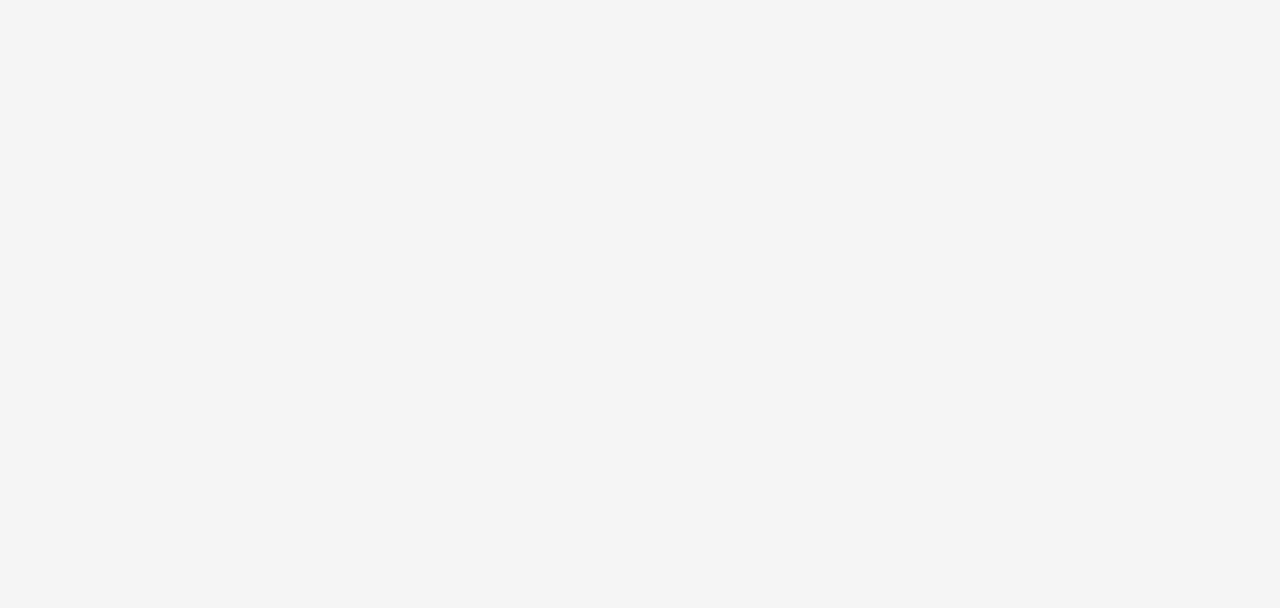
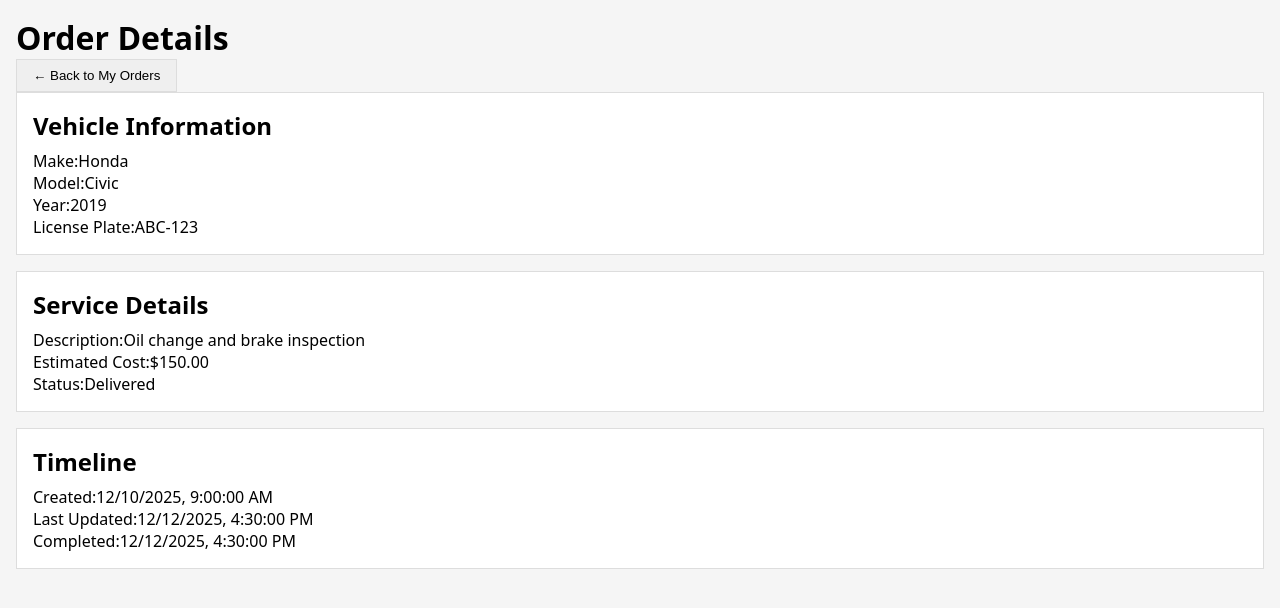
Before and after one commit to jabdi13/garage, a React (Vite) app: page /client/order/1 in a window 1280 px wide. Before the commit this address had no page. Shown: the top 608 px of the page. Built offline with nearby package versions, Linux system fonts and the light colour scheme.

Commit message:
Client order details feature

```diff
--- a/src/App.tsx
+++ b/src/App.tsx
@@ -4,6 +4,7 @@ import { GarageView } from './components/GarageView';
 import { CreateOrderPage } from './pages/CreateOrderPage';
 import { OrderDetailPage } from './pages/OrderDetailPage';
 import { ClientPortalPage } from './pages/ClientPortalPage';
+import { ClientOrderDetailPage } from './pages/ClientOrderDetailPage';
 
 function App() {
   return (
@@ -14,6 +15,7 @@ function App() {
           <Route path="/garage/new" element={<CreateOrderPage />} />
           <Route path="/garage/order/:orderId" element={<OrderDetailPage />} />
           <Route path="/client" element={<ClientPortalPage />} />
+          <Route path="/client/order/:orderId" element={<ClientOrderDetailPage />} />
         </Routes>
       </BrowserRouter>
     </OrdersProvider>
--- a/src/components/GarageView.tsx
+++ b/src/components/GarageView.tsx
@@ -5,6 +5,7 @@ import type { OrderStatus } from '../types/repairOrder';
 import { OrderList } from './OrderList';
 import { ConfirmationBanner } from './ConfirmationBanner';
 import { OrderFilters } from './OrderFilters';
+import { getStatusLabel } from '../utils/orderUtils';
 
 export function GarageView() {
   const { orders, updateOrderStatus } = useOrders();
@@ -16,18 +17,6 @@ export function GarageView() {
 
   const [statusFilter, setStatusFilter] = useState<string>('all');
   const [searchTerm, setSearchTerm] = useState<string>('');
-
-  const formatStatus = (status: OrderStatus) => {
-    const labels = {
-      pending: 'Pending',
-      awaiting_approval: 'Awaiting Approval',
-      approved: 'Approved',
-      in_progress: 'In Progress',
-      completed: 'Completed',
-      delivered: 'Delivered'
-    };
-    return labels[status];
-  };
 
   const handleRequestStatusChange = (orderId: string, newStatus: OrderStatus, orderName: string) => {
     setPendingStatusChange({ orderId, newStatus, orderName });
@@ -63,7 +52,7 @@ export function GarageView() {
     <div className="garage-view">
       {pendingStatusChange && (
         <ConfirmationBanner
-          message={`Change ${pendingStatusChange.orderName} status to ${formatStatus(pendingStatusChange.newStatus)}?`}
+          message={`Change ${pendingStatusChange.orderName} status to ${getStatusLabel(pendingStatusChange.newStatus)}?`}
           onConfirm={handleConfirmStatusChange}
           onCancel={handleCancelStatusChange}
         />
--- /dev/null
+++ b/src/pages/ClientOrderDetailPage.tsx
@@ -0,0 +1,105 @@
+import { useParams, useNavigate } from 'react-router-dom';
+import { useOrders } from '../context/OrdersContext';
+import { getStatusLabel } from '../utils/orderUtils';
+
+export function ClientOrderDetailPage() {
+  const { orderId } = useParams<{ orderId: string }>();
+  const { orders } = useOrders();
+  const navigate = useNavigate();
+
+  const order = orders.find(o => o.id === orderId);
+
+  if (!order) {
+    return (
+      <div className="client-order-detail">
+        <h1>Order Not Found</h1>
+        <p>The order you're looking for doesn't exist.</p>
+        <button onClick={() => navigate('/client')}>Back to My Orders</button>
+      </div>
+    );
+  }
+
+  return (
+    <div className="client-order-detail">
+      <div className="detail-header">
+        <h1>Order Details</h1>
+        <button onClick={() => navigate('/client')} className="btn-back">
+          ← Back to My Orders
+        </button>
+      </div>
+
+      <div className="detail-content">
+        {/* Vehicle Info Card */}
+        <div className="info-card">
+          <h2>Vehicle Information</h2>
+          <div className="info-grid">
+            <div className="info-item">
+              <span className="info-label">Make:</span>
+              <span className="info-value">{order.vehicle.make}</span>
+            </div>
+            <div className="info-item">
+              <span className="info-label">Model:</span>
+              <span className="info-value">{order.vehicle.model}</span>
+            </div>
+            <div className="info-item">
+              <span className="info-label">Year:</span>
+              <span className="info-value">{order.vehicle.year}</span>
+            </div>
+            <div className="info-item">
+              <span className="info-label">License Plate:</span>
+              <span className="info-value">{order.vehicle.licensePlate}</span>
+            </div>
+          </div>
+        </div>
+
+        {/* Service Details Card */}
+        <div className="info-card">
+          <h2>Service Details</h2>
+          <div className="info-grid">
+            <div className="info-item full-width">
+              <span className="info-label">Description:</span>
+              <span className="info-value">{order.serviceDescription}</span>
+            </div>
+            <div className="info-item">
+              <span className="info-label">Estimated Cost:</span>
+              <span className="info-value">${order.estimatedCost.toFixed(2)}</span>
+            </div>
+            <div className="info-item">
+              <span className="info-label">Status:</span>
+              <span className={`info-value status-${order.status}`}>
+                {getStatusLabel(order.status)}
+              </span>
+            </div>
+          </div>
+        </div>
+
+        {/* Timeline Card */}
+        <div className="info-card">
+          <h2>Timeline</h2>
+          <div className="info-grid">
+            <div className="info-item">
+              <span className="info-label">Created:</span>
+              <span className="info-value">
+                {new Date(order.createdAt).toLocaleString()}
+              </span>
+            </div>
+            <div className="info-item">
+              <span className="info-label">Last Updated:</span>
+              <span className="info-value">
+                {new Date(order.updatedAt).toLocaleString()}
+              </span>
+            </div>
+            {order.completedAt && (
+              <div className="info-item">
+                <span className="info-label">Completed:</span>
+                <span className="info-value">
+                  {new Date(order.completedAt).toLocaleString()}
+                </span>
+              </div>
+            )}
+          </div>
+        </div>
+      </div>
+    </div>
+  );
+}
--- a/src/pages/ClientPortalPage.tsx
+++ b/src/pages/ClientPortalPage.tsx
@@ -1,18 +1,10 @@
 import { useNavigate } from 'react-router-dom';
 import { useOrders } from '../context/OrdersContext';
+import { getStatusLabel } from '../utils/orderUtils';
 
 export function ClientPortalPage() {
   const { orders } = useOrders();
   const navigate = useNavigate();
-
-  const statusLabels: Record<string, string> = {
-    pending: 'Pending',
-    awaiting_approval: 'Awaiting Approval',
-    approved: 'Approved',
-    in_progress: 'In Progress',
-    completed: 'Completed',
-    delivered: 'Delivered'
-  };
 
   return (
     <div className="client-portal">
@@ -36,7 +28,7 @@ export function ClientPortalPage() {
               <div className="order-footer">
                 <span className="order-cost">${order.estimatedCost.toFixed(2)}</span>
                 <span className={`order-status status-${order.status}`}>
-                  {statusLabels[order.status]}
+                  {getStatusLabel(order.status)}
                 </span>
               </div>
             </div>
--- a/src/pages/OrderDetailPage.tsx
+++ b/src/pages/OrderDetailPage.tsx
@@ -2,6 +2,7 @@ import { useState, FormEvent } from 'react';
 import { useParams, useNavigate } from 'react-router-dom';
 import { useOrders } from '../context/OrdersContext';
 import { ConfirmationBanner } from '../components/ConfirmationBanner';
+import { getStatusLabel } from '../utils/orderUtils';
 
 export function OrderDetailPage() {
   const { orderId } = useParams<{ orderId: string }>();
@@ -34,15 +35,6 @@ export function OrderDetailPage() {
       </div>
     );
   }
-
-  const statusLabels: Record<string, string> = {
-    pending: 'Pending',
-    awaiting_approval: 'Awaiting Approval',
-    approved: 'Approved',
-    in_progress: 'In Progress',
-    completed: 'Completed',
-    delivered: 'Delivered'
-  };
 
   const handleEditClick = () => {
     // Initialize form with current order data
@@ -262,7 +254,7 @@ export function OrderDetailPage() {
             <div className="info-item">
               <span className="info-label">Status:</span>
               <span className={`info-value status-${order.status}`}>
-                {statusLabels[order.status]}
+                {getStatusLabel(order.status)}
               </span>
             </div>
           </div>
--- /dev/null
+++ b/src/utils/orderUtils.ts
@@ -0,0 +1,14 @@
+import type { OrderStatus } from '../types/repairOrder';
+
+export const ORDER_STATUS_LABELS: Record<OrderStatus, string> = {
+  pending: 'Pending',
+  awaiting_approval: 'Awaiting Approval',
+  approved: 'Approved',
+  in_progress: 'In Progress',
+  completed: 'Completed',
+  delivered: 'Delivered'
+};
+
+export function getStatusLabel(status: OrderStatus): string {
+  return ORDER_STATUS_LABELS[status];
+}
```
